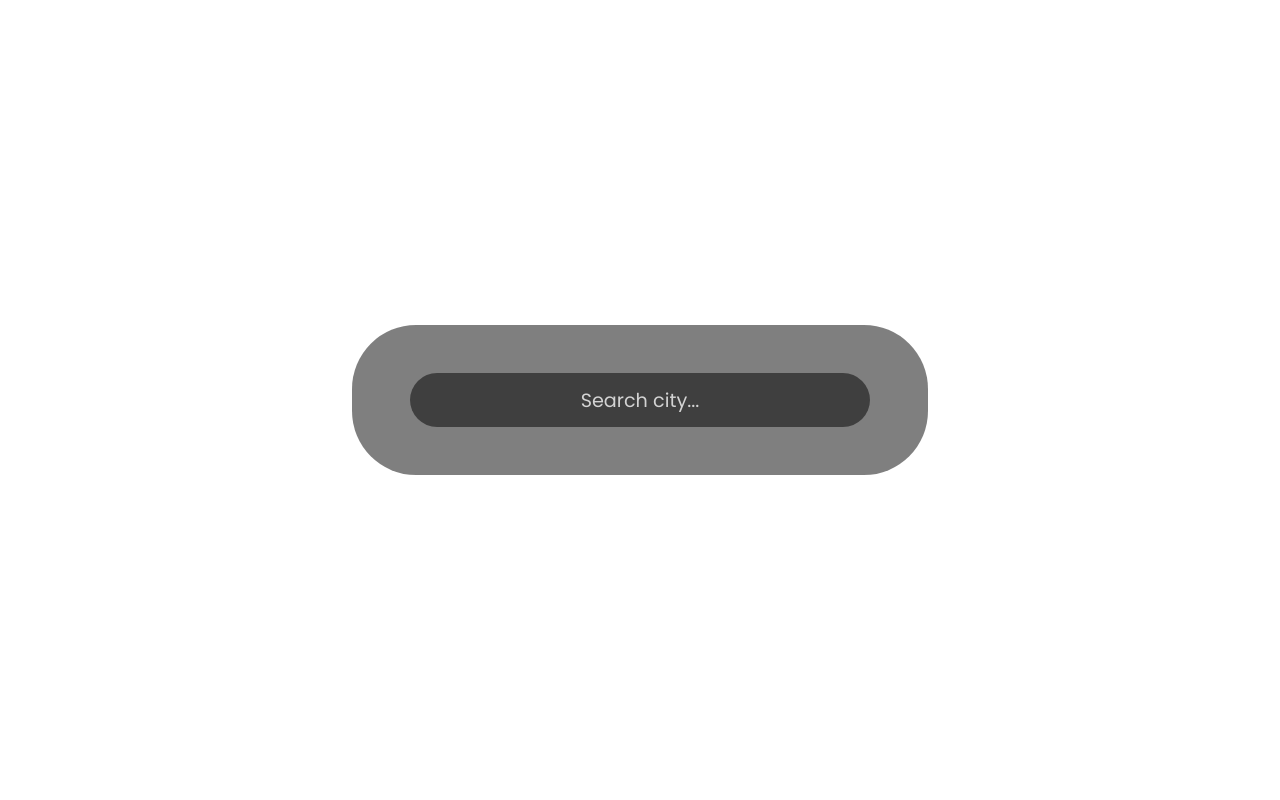
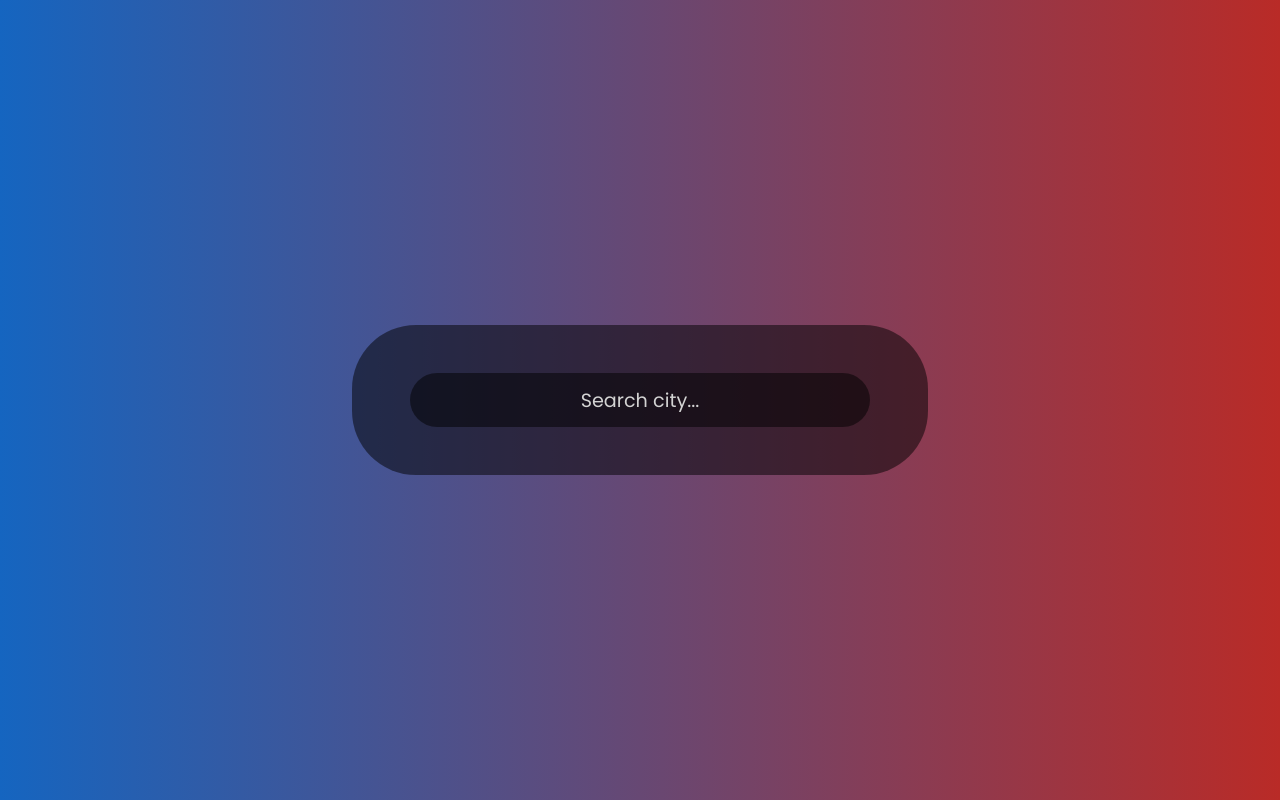
Before and after one commit to sumeetmohite/weather, a React (Create React App) app: page / in a window 1280 px wide. Built offline with nearby package versions, Linux system fonts and the light colour scheme.

Commit message:
changed main bg

```diff
--- a/src/App.css
+++ b/src/App.css
@@ -9,8 +9,17 @@ body,
 }
 
 .main-container {
-  background: #ffffff;
-
+  background: #b92b27; /* fallback for old browsers */
+  background: -webkit-linear-gradient(
+    to right,
+    #1565c0,
+    #b92b27
+  ); /* Chrome 10-25, Safari 5.1-6 */
+  background: linear-gradient(
+    to right,
+    #1565c0,
+    #b92b27
+  ); /* W3C, IE 10+/ Edge, Firefox 16+, Chrome 26+, Opera 12+, Safari 7+ */
   display: flex;
   justify-content: center;
   align-items: center;
```
